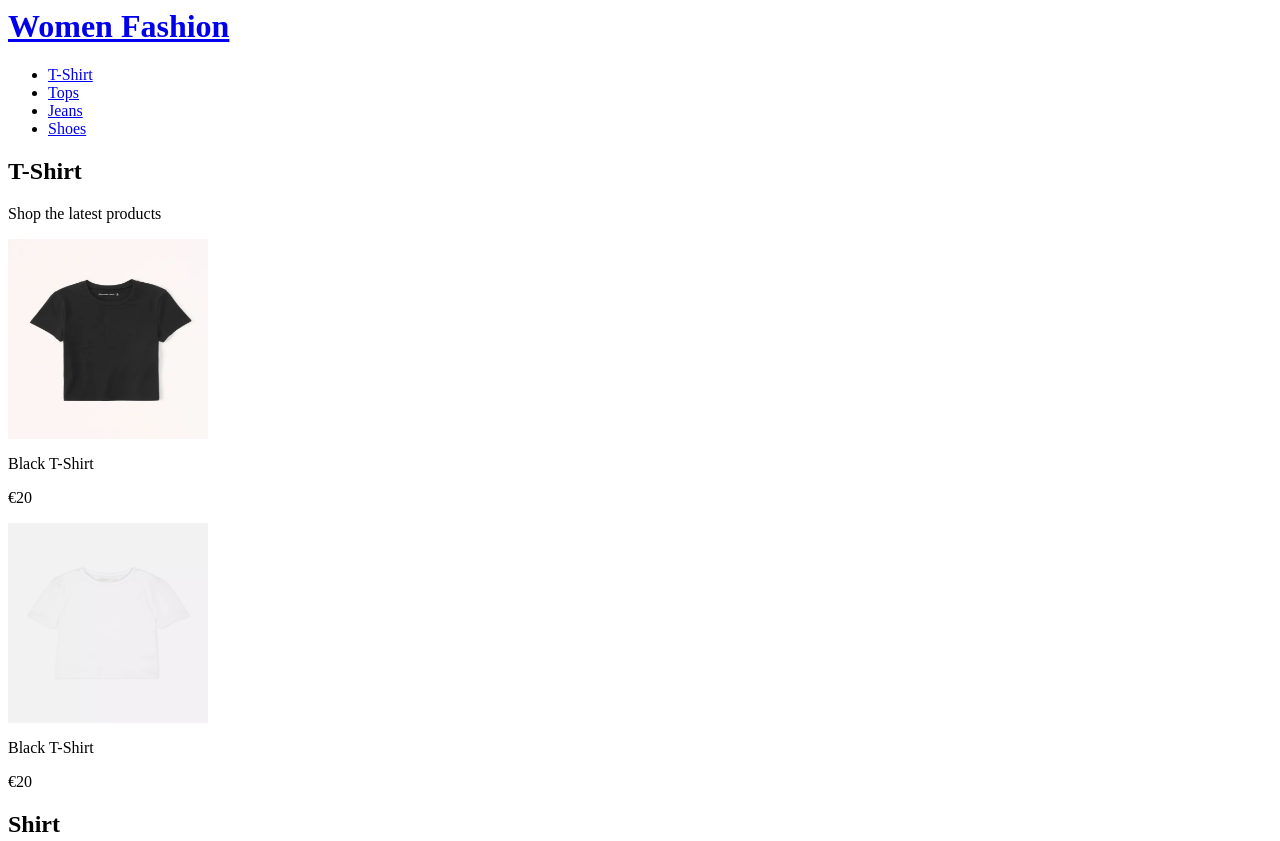
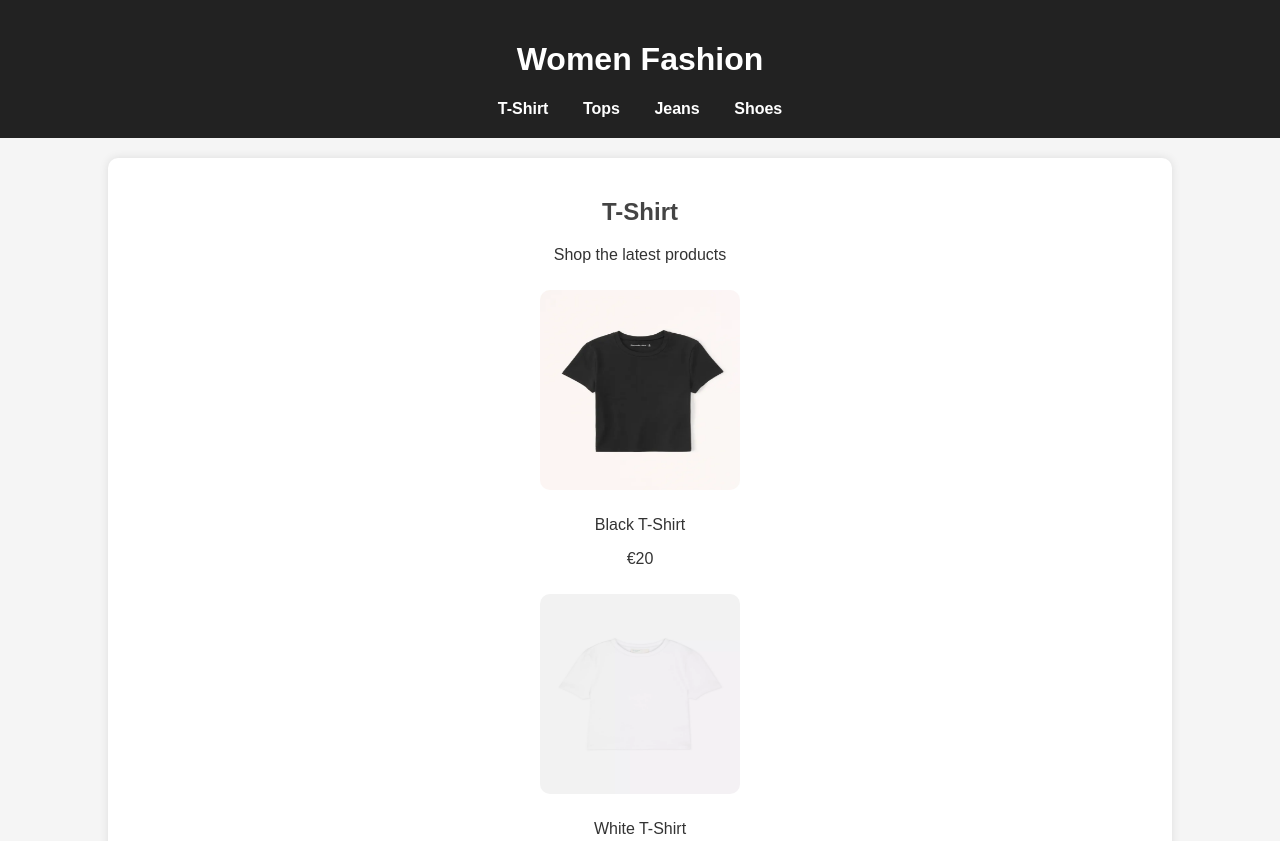
Before and after one commit to Vijay-2899/Clothing_Shop, a plain HTML site: page women.html in a window 1280 px wide. Shown: the top 841 px of the page. Drawn offline with Linux system fonts and the light colour scheme.

Commit message:
Sample_output

```diff
--- /dev/null
+++ b/style_women.css
@@ -0,0 +1,83 @@
+/* General Styling */
+body {
+    font-family: Arial, sans-serif;
+    margin: 0;
+    padding: 0;
+    background-color: #f5f5f5;
+    color: #333;
+}
+
+/* Header */
+header {
+    background-color: #222;
+    color: white;
+    padding: 20px;
+    text-align: center;
+}
+
+header h1 a {
+    color: white;
+    text-decoration: none;
+}
+
+nav ul {
+    list-style: none;
+    padding: 0;
+    margin: 10px 0 0;
+}
+
+nav ul li {
+    display: inline;
+    margin: 0 15px;
+}
+
+nav ul li a {
+    color: white;
+    text-decoration: none;
+    font-weight: bold;
+}
+
+nav ul li a:hover {
+    text-decoration: underline;
+}
+
+/* Sections */
+section {
+    background-color: white;
+    margin: 20px auto;
+    padding: 20px;
+    width: 80%;
+    border-radius: 10px;
+    box-shadow: 0 0 10px rgba(0, 0, 0, 0.1);
+    text-align: center;
+}
+
+h2 {
+    color: #444;
+}
+
+p {
+    font-size: 16px;
+}
+
+/* Images */
+img {
+    border-radius: 10px;
+    margin: 10px;
+    transition: transform 0.3s ease-in-out;
+}
+
+img:hover {
+    transform: scale(1.1);
+}
+
+/* Responsive Design */
+@media (max-width: 768px) {
+    section {
+        width: 95%;
+    }
+    nav ul li {
+        display: block;
+        margin: 10px 0;
+    }
+}
--- a/women.html
+++ b/women.html
@@ -3,7 +3,7 @@
         <title>
             Women Fashion
         </title>
-        <link rel="stylesheet" href="">
+        <link rel="stylesheet" href="style_women.css">
     </head>
 <body>
     <header>
@@ -27,17 +27,17 @@
         <p>Black T-Shirt</p>
         <p>€20</p>
         <img src="White_T-shirt(women).webp" height="200px" width="200px" alt="T-Shirt 2">
-        <p>Black T-Shirt</p>
+        <p>White T-Shirt</p>
         <p>€20</p>
     </section>
 
-    <section id="Shirt">
+    <section id="Tops">
         <h2>Shirt</h2>
         <p>Shop the latest products</p>
-        <img src="Shirt_Men.webp" height="200px" width="200px" alt="Shirt 1">
-        <p>White Shirt</p>
+        <img src="" height="200px" width="200px" alt="Shirt 1">
+        <p>Tops</p>
         <p>€30</p>
-        <img src="Black_Shirt.webp" height="200px" width="200px" alt="Shirt 2">
+        <img src="black_top(women).avif" height="200px" width="200px" alt="Shirt 2">
         <p>Black Shirt</p>
         <p>€30</p>
     </section>
@@ -45,12 +45,12 @@
     <section id="Jeans">
         <h2>Jeans</h2>
         <p>Shop the latest products</p>
-        <img src="Men_Jean.webp" height="200px" width="200px" alt="Jeans 1">
+        <img src="womens-jeans.webp" height="200px" width="200px" alt="Jeans 1">
         <p>Blue Jeans</p>
         <p>€40</p>
         <img
-        src="Black_Jean" height="200px" width="200px" alt="Jeans 2">
-        <p>Black Jeans</p>
+        src="BEST-WOMENS-JEANS-2048px-0013.webp" height="200px" width="200px" alt="Jeans 2">
+        <p>Blue Jeans</p>
         <p>€40</p>
     </section>
 </body>
```
